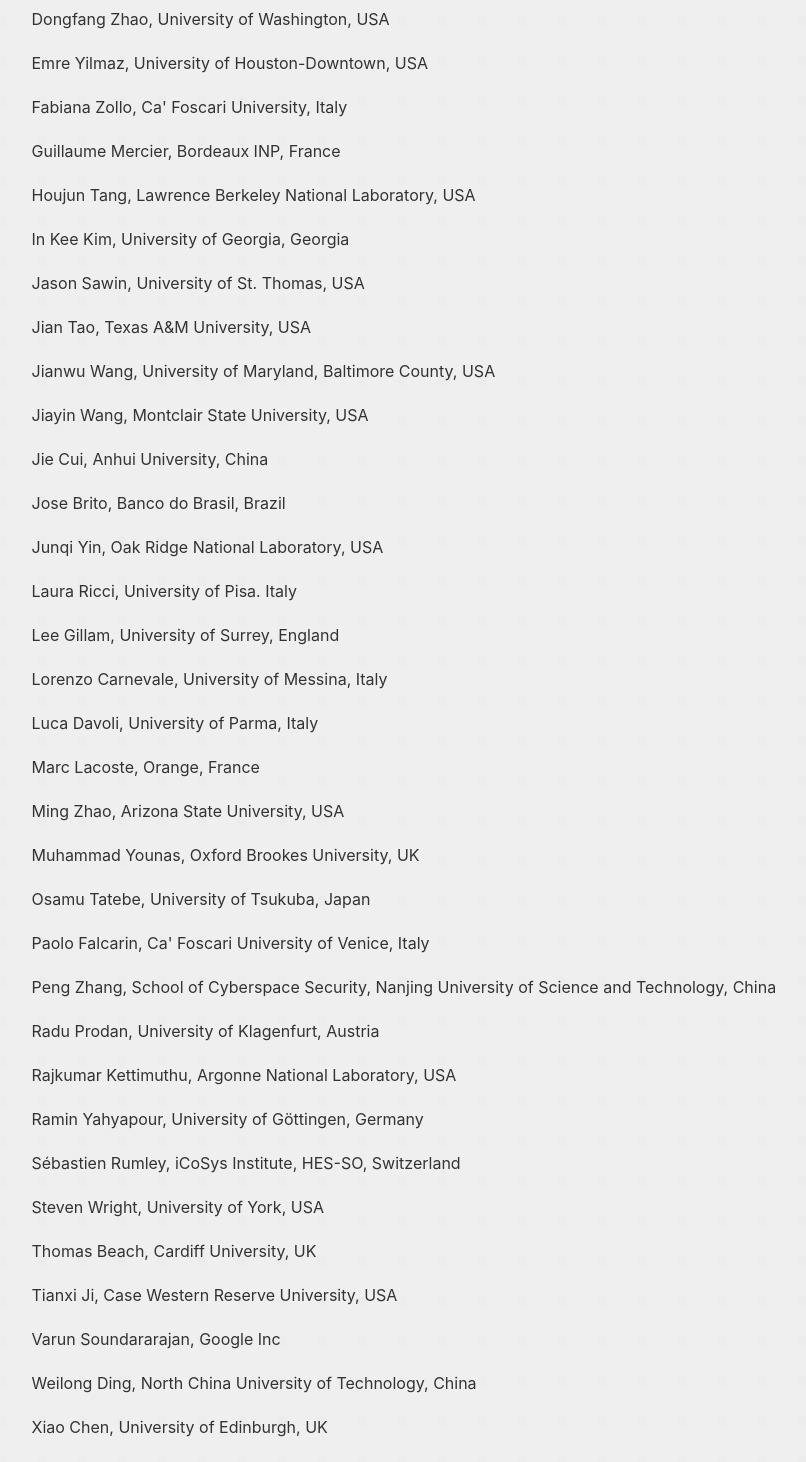
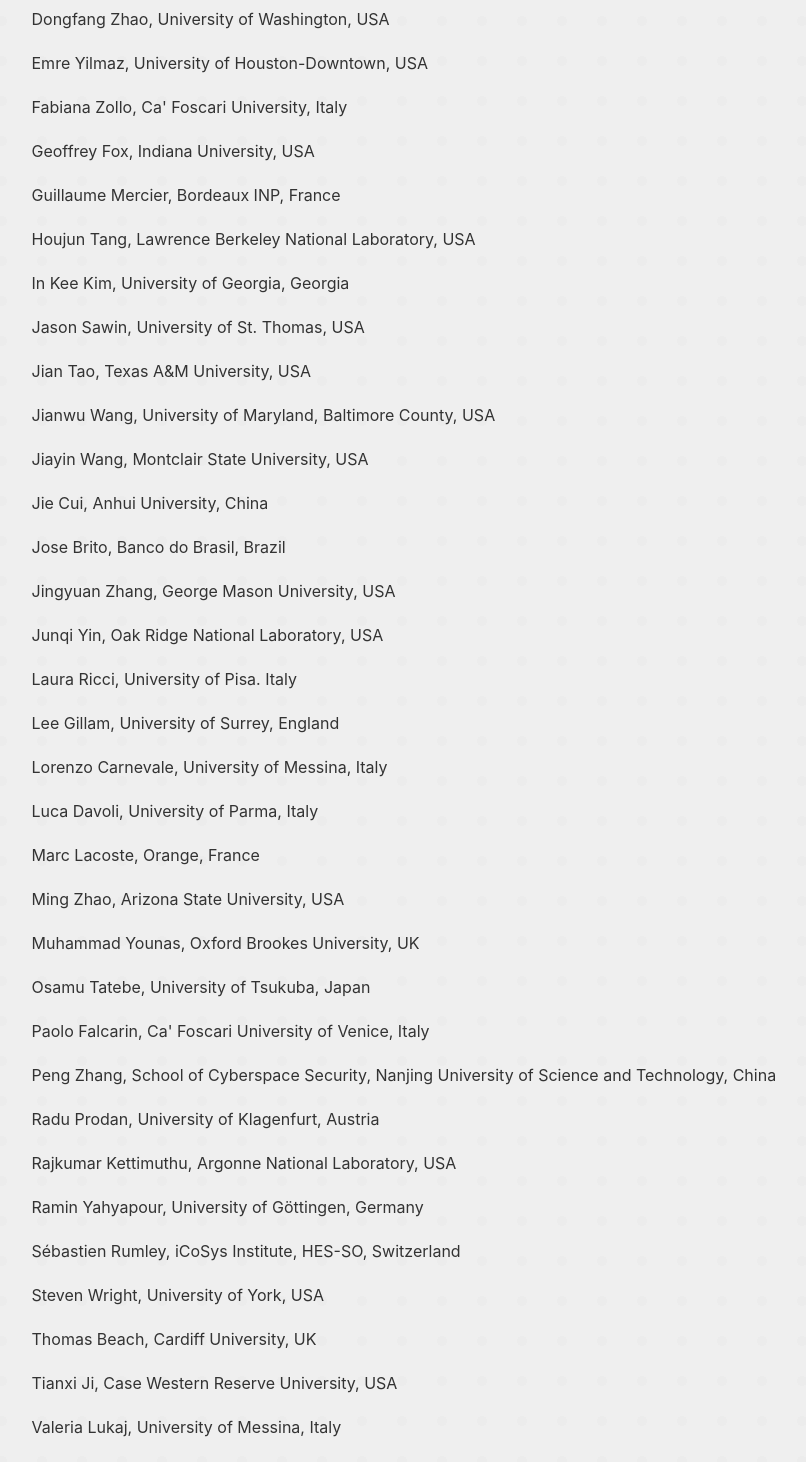
Before and after one commit to UCC-Conference/BDCAT2023, a React (Create React App) app: page /technical-program-committee in a window 1280 px wide. Shown: the part 1020-2482 px from the top of the page, without its empty margins (119-925 px from the left). Built offline with nearby package versions, Linux system fonts and the light colour scheme.

Commit message:
update: new tpc members added

```diff
--- a/src/pages/TechnicalProgramCommittee.js
+++ b/src/pages/TechnicalProgramCommittee.js
@@ -30,6 +30,7 @@
                         <tr><td>Dongfang Zhao, University of Washington, USA</td></tr>
                         <tr><td>Emre Yilmaz, University of Houston-Downtown, USA</td></tr>
                         <tr><td>Fabiana Zollo, Ca' Foscari University, Italy</td></tr>
+                        <tr><td>Geoffrey Fox, Indiana University, USA</td></tr>
                         <tr><td>Guillaume Mercier, Bordeaux INP, France</td></tr>
                         <tr><td>Houjun Tang, Lawrence Berkeley National Laboratory, USA</td></tr>
                         <tr><td>In Kee Kim, University of Georgia, Georgia</td></tr>
@@ -39,6 +40,7 @@
                         <tr><td>Jiayin Wang, Montclair State University, USA</td></tr>
                         <tr><td>Jie Cui, Anhui University, China</td></tr>
                         <tr><td>Jose Brito, Banco do Brasil, Brazil</td></tr>
+                        <tr><td>Jingyuan Zhang, George Mason University, USA</td></tr>
                         <tr><td>Junqi Yin, Oak Ridge National Laboratory, USA</td></tr>
                         <tr><td>Laura Ricci, University of Pisa. Italy</td></tr>
                         <tr><td>Lee Gillam, University of Surrey, England</td></tr>
@@ -57,6 +59,7 @@
                         <tr><td>Steven Wright, University of York, USA</td></tr>
                         <tr><td>Thomas Beach, Cardiff University, UK</td></tr>
                         <tr><td>Tianxi Ji, Case Western Reserve University, USA</td></tr>
+                        <tr><td>Valeria Lukaj, University of Messina, Italy</td></tr>
                         <tr><td>Varun Soundararajan, Google Inc</td></tr>
                         <tr><td>Weilong Ding, North China University of Technology, China</td></tr>
                         <tr><td>Xiao Chen, University of Edinburgh, UK</td></tr>
```
